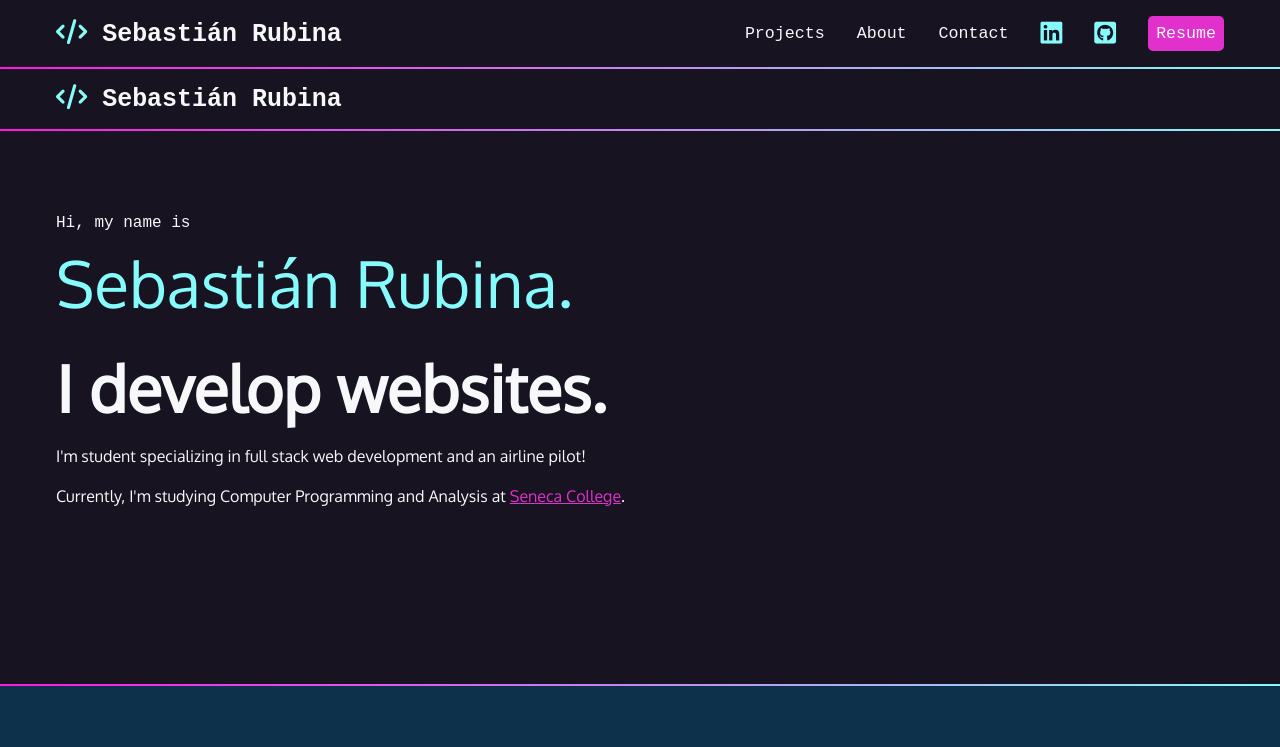
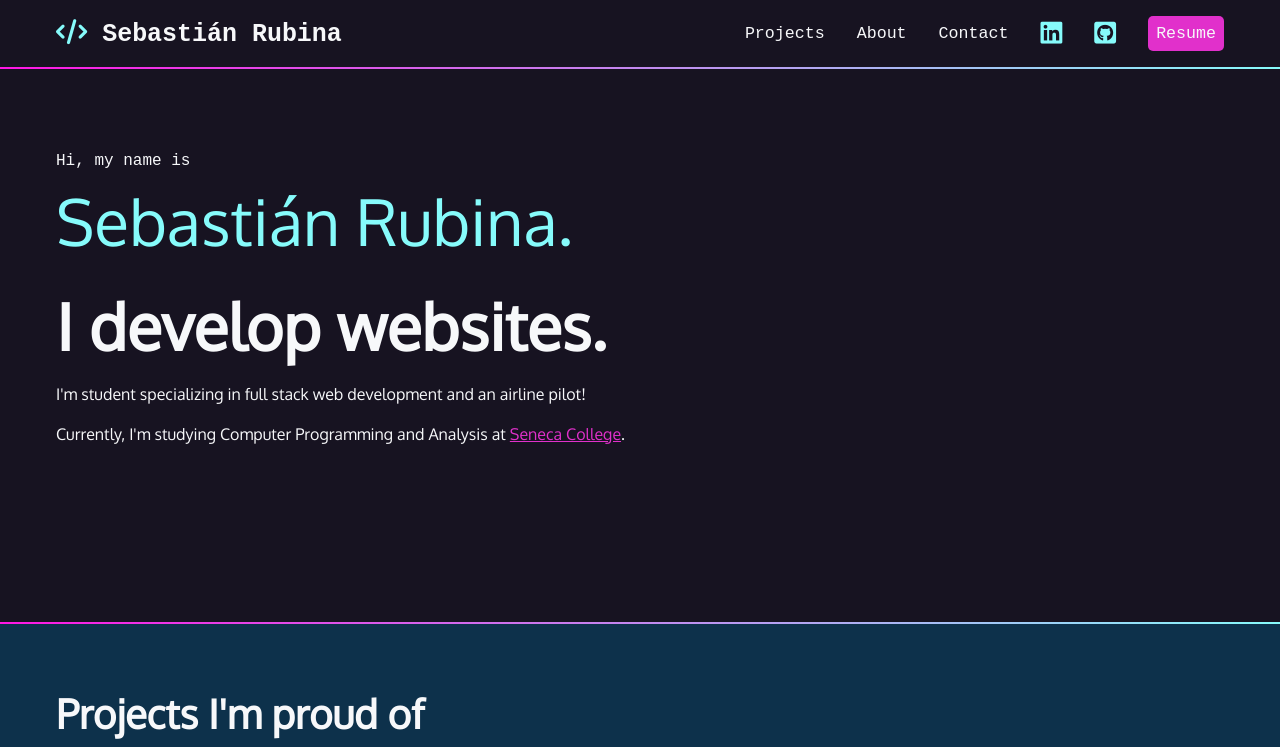
Before and after one commit to SebastianRubina/portfolio, a plain HTML site: page index.html in a window 1280 px wide. Shown: the top 747 px of the page. Drawn offline with Linux system fonts and the light colour scheme; a web font is replaced by a local one.

Commit message:
Added image for about page, fixed navbar error on Index.html

```diff
--- a/index.html
+++ b/index.html
@@ -14,7 +14,7 @@
 </head>
 
 <body>
-  <div class="section-black nav-main">
+  <div class="section-black">
     <nav>
       <ul>
         <li><a href="index.html">
@@ -32,18 +32,6 @@
     </nav>
     <div class="divider"></div>
   </div>
-
-  <div class="section-black nav-mobile">
-    <nav>
-      <ul>
-        <li><a href="index.html">
-            <h1><span class="fa-solid fa-code"></span> <span>Sebastián Rubina</span></h1>
-          </a></li>
-    </nav>
-    <div class="divider"></div>
-  </div>
-
-
 
 
   <section id="intro">
```
Also changed, not shown: images/IMG_3915.jpg (added), images/Image003.png (added).
